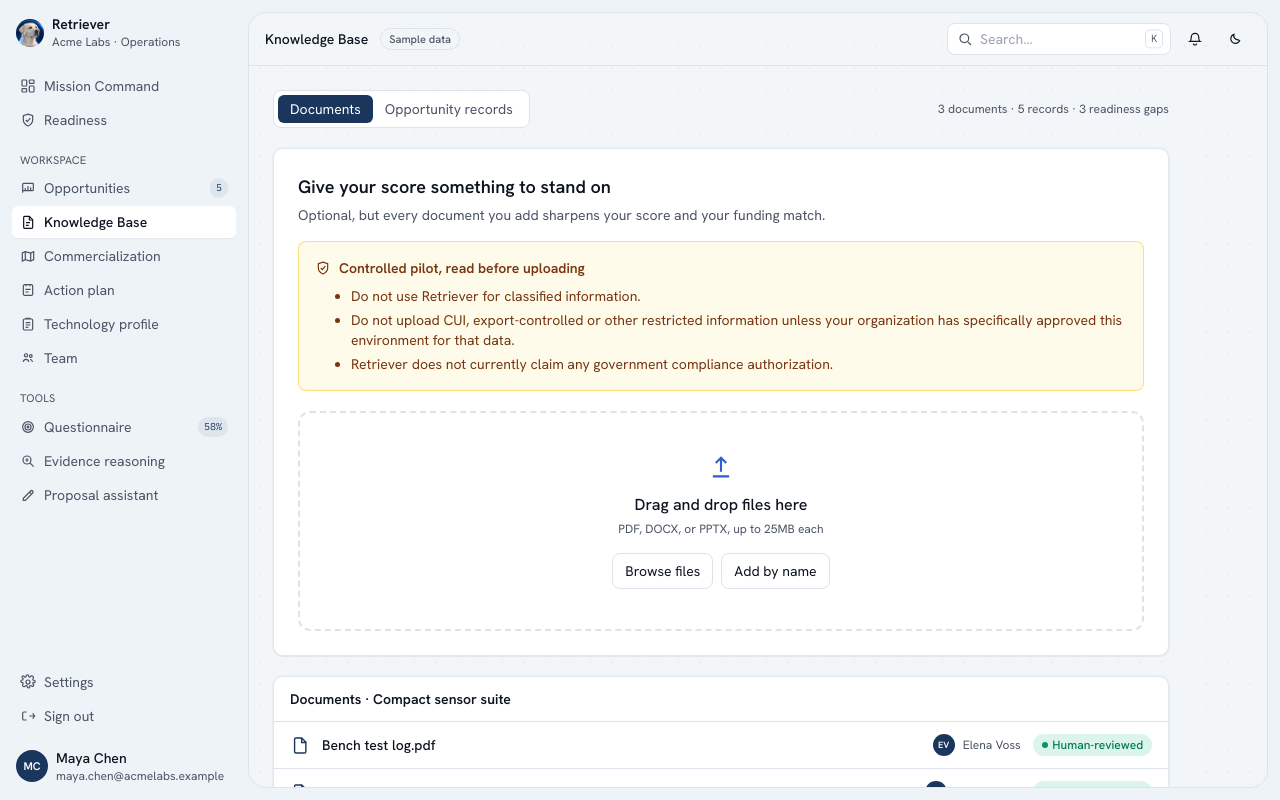
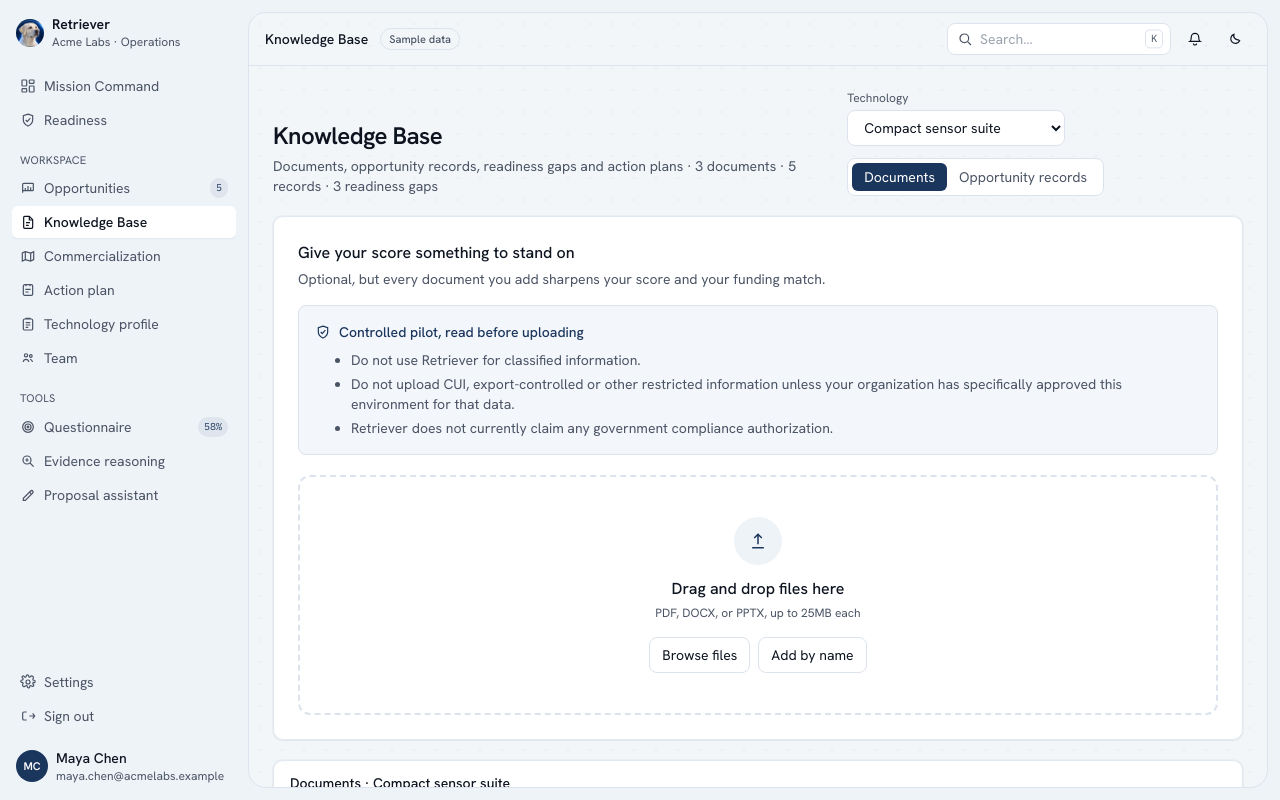
Before and after one commit to AbdulMoeez6/retriever-site, a React (Vite) app in the folder client/: page /app/knowledge-base in a window 1280 px wide. Built offline with nearby package versions, Linux system fonts and the light colour scheme.

Commit message:
style(workspace): restyle knowledge base, technology profile and team pages

```diff
--- a/client/src/pages/app/KnowledgeBase.jsx
+++ b/client/src/pages/app/KnowledgeBase.jsx
@@ -3,7 +3,8 @@ import { useNavigate } from "react-router-dom";
 import { useApp } from "../../lib/store.jsx";
 import { uid } from "../../lib/format.js";
 import Icon, { FileIcon } from "../../components/Icon.jsx";
-import { Avatar, ReviewChip, StatusChip, Tabs, btnSecondary, formatMoney } from "../../components/ui.jsx";
+import { Avatar, PageHeader, ReviewChip, StatusChip, Tabs, btnSecondary, formatMoney } from "../../components/ui.jsx";
+import TechSwitcher from "../../components/TechSwitcher.jsx";
 
 const NOTICE = [
   "Do not use Retriever for classified information.",
@@ -36,25 +37,25 @@ export default function KnowledgeBase() {
   const browse = () => { try { inputRef.current?.click(); } catch { patchUi({ modal: "upload" }); } };
 
   return (
-    <div className="flex max-w-4xl flex-col gap-5">
-      <div className="flex flex-wrap items-center justify-between gap-3">
+    <div className="flex flex-col gap-5">
+      <PageHeader title="Knowledge Base" sub={hasTech ? `Documents, opportunity records, readiness gaps and action plans · ${techDocs.length} documents · ${records.length} records · ${gapCount} readiness gaps` : "Documents, opportunity records, readiness gaps and action plans."}>
+        <TechSwitcher />
         <Tabs tabs={["Documents", "Opportunity records"]} value={ui.kbTab} onChange={(v) => patchUi({ kbTab: v })} />
-        {hasTech && <span className="text-xs text-muted dark:text-slate-400">{techDocs.length} documents · {records.length} records · {gapCount} readiness gaps</span>}
-      </div>
+      </PageHeader>
 
       {ui.kbTab === "Documents" ? (
         <>
           <section className="card p-6">
-            <h2 className="text-lg font-semibold">Give your score something to stand on</h2>
+            <h2 className="text-base font-medium">Give your score something to stand on</h2>
             <p className="mt-1 text-sm text-muted dark:text-slate-400">Optional, but every document you add sharpens your score and your funding match.</p>
-            <div className="mt-4 rounded-lg border border-amber-300/70 bg-amber-50 p-4 text-sm text-amber-900 dark:border-amber-500/30 dark:bg-amber-500/10 dark:text-amber-200">
-              <div className="flex items-center gap-2 font-semibold"><Icon name="shield" /> Controlled pilot, read before uploading</div>
-              <ul className="mt-2 list-disc space-y-1 pl-9">{NOTICE.map((n) => <li key={n}>{n}</li>)}</ul>
+            <div className="mt-4 rounded-lg border border-line bg-soft/70 p-4 text-sm dark:border-slate-700 dark:bg-white/5">
+              <div className="flex items-center gap-2 font-medium text-navy dark:text-slate-100"><Icon name="shield" /> Controlled pilot, read before uploading</div>
+              <ul className="mt-2 list-disc space-y-1 pl-9 text-muted dark:text-slate-400">{NOTICE.map((n) => <li key={n}>{n}</li>)}</ul>
             </div>
             <div onDragOver={(e) => { e.preventDefault(); setOver(true); }} onDragLeave={() => setOver(false)}
               onDrop={(e) => { e.preventDefault(); setOver(false); addFiles(e.dataTransfer?.files); }}
-              className={`mt-5 grid place-items-center rounded-xl border-2 border-dashed px-6 py-10 text-center transition-colors ${over ? "border-[#2F5BD3] bg-[#EEF2FC] dark:bg-white/5" : "border-line dark:border-slate-700"}`}>
-              <Icon name="upload" className="size-7 text-[#2F5BD3]" />
+              className={`group mt-5 grid place-items-center rounded-xl border-2 border-dashed px-6 py-10 text-center transition-all duration-300 ${over ? "scale-[1.01] border-navy/50 bg-navy/[.04] dark:bg-white/5" : "border-line hover:border-navy/30 hover:bg-soft/50 dark:border-slate-700"}`}>
+              <span className="grid size-12 place-items-center rounded-full bg-soft text-navy transition-transform duration-300 group-hover:-translate-y-1 dark:bg-white/10 dark:text-slate-200"><Icon name="upload" className="size-5" /></span>
               <div className="mt-3 font-medium">Drag and drop files here</div>
               <div className="mt-1 text-xs text-muted dark:text-slate-400">PDF, DOCX, or PPTX, up to 25MB each</div>
               <div className="mt-4 flex flex-wrap justify-center gap-2">
@@ -65,7 +66,7 @@ export default function KnowledgeBase() {
             </div>
           </section>
           <section className="card overflow-hidden">
-            <div className="border-b border-line px-4 py-3 text-sm font-semibold dark:border-slate-800">Documents{hasTech ? ` · ${techName(ui.techId)}` : ""}</div>
+            <div className="border-b border-line px-4 py-3 text-sm font-medium dark:border-slate-800">Documents{hasTech ? ` · ${techName(ui.techId)}` : ""}</div>
             {techDocs.length ? techDocs.map((d) => (
               <button type="button" key={d.id} onClick={() => patchUi({ drawer: { type: "doc", id: d.id } })}
                 className="row-hover grid w-full grid-cols-[auto_1fr_auto] items-center gap-3 border-b border-line px-4 py-3 text-left last:border-0 dark:border-slate-800 sm:grid-cols-[auto_1fr_auto_auto]">
@@ -79,7 +80,7 @@ export default function KnowledgeBase() {
         </>
       ) : (
         <section className="card overflow-hidden">
-          <div className="border-b border-line px-4 py-3 text-sm font-semibold dark:border-slate-800">Opportunity records</div>
+          <div className="border-b border-line px-4 py-3 text-sm font-medium dark:border-slate-800">Opportunity records</div>
           {records.length ? records.map((o) => (
             <button type="button" key={o.id} onClick={() => patchUi({ drawer: { type: "pipeline", id: o.id } })}
               className="row-hover flex w-full flex-wrap items-center gap-3 border-b border-line px-4 py-3 text-left last:border-0 dark:border-slate-800">
--- a/client/src/pages/app/Team.jsx
+++ b/client/src/pages/app/Team.jsx
@@ -1,7 +1,7 @@
 import { useApp } from "../../lib/store.jsx";
 import { ORG, ROLES } from "../../data/pilotData.js";
 import Icon from "../../components/Icon.jsx";
-import { Avatar, Chip, btnPrimary } from "../../components/ui.jsx";
+import { Avatar, Chip, PageHeader, btnPrimary } from "../../components/ui.jsx";
 
 export default function Team() {
   const { team, patchUi, patchData, toast } = useApp();
@@ -12,9 +12,10 @@ export default function Team() {
     toast(`Role updated to ${role} (demo)`);
   };
   return (
-    <div className="flex max-w-5xl flex-col gap-5">
-      <div className="flex flex-wrap items-center justify-between gap-3">
-        <div className="w-56">
+    <div className="flex flex-col gap-5">
+      <PageHeader title="Team" sub="People in the Acme Labs workspace, their roles and recent activity." />
+      <div className="card flex flex-wrap items-center justify-between gap-3 p-4">
+        <div className="w-64">
           <div className="flex justify-between text-xs text-muted dark:text-slate-400"><span>Seats</span><span className="font-mono">{used} of {ORG.seats} used</span></div>
           <div className="progress mt-1.5"><span style={{ width: `${(used / ORG.seats) * 100}%` }} /></div>
         </div>
@@ -23,10 +24,10 @@ export default function Team() {
       <div className="grid gap-5 lg:grid-cols-[1.4fr_1fr]">
         <div className="flex flex-col gap-5">
           <section className="card">
-            <h2 className="border-b border-line px-5 py-3 text-sm font-semibold dark:border-slate-800">Team members</h2>
+            <h2 className="border-b border-line px-5 py-3 text-sm font-medium dark:border-slate-800">Team members</h2>
             <ul>
               {team.members.map((m) => (
-                <li key={m.id} className="flex flex-wrap items-center gap-3 border-b border-line px-5 py-3 last:border-0 dark:border-slate-800">
+                <li key={m.id} className="row-hover flex flex-wrap items-center gap-3 border-b border-line px-5 py-3 last:border-0 dark:border-slate-800">
                   <Avatar name={m.name} size={34} />
                   <div className="min-w-0 flex-1"><div className="text-sm font-medium">{m.name}</div><div className="truncate text-xs text-muted dark:text-slate-400">{m.email}</div></div>
                   {m.role === "Owner" ? <Chip label="Owner" tone="navy" /> : (
@@ -43,7 +44,7 @@ export default function Team() {
             </ul>
           </section>
           <section className="card p-5">
-            <h2 className="text-sm font-semibold">Roles</h2>
+            <h2 className="text-sm font-medium">Roles</h2>
             <dl className="mt-2">
               {ROLES.map((r) => (
                 <div key={r.id} className="border-b border-line py-3 last:border-0 dark:border-slate-800">
@@ -55,12 +56,12 @@ export default function Team() {
           </section>
         </div>
         <section className="card h-fit p-5">
-          <h2 className="text-sm font-semibold">Activity</h2>
+          <h2 className="text-sm font-medium">Activity</h2>
           <p className="text-xs text-muted dark:text-slate-400">Recent actions across this workspace</p>
           <ul className="mt-3">
             {team.activity.map((a) => (
               <li key={a.id} className="flex gap-2 border-b border-line py-3 last:border-0 dark:border-slate-800">
-                <span className="mt-1.5 size-1.5 shrink-0 rounded-full bg-[#2F5BD3]" />
+                <span className="mt-1.5 size-1.5 shrink-0 rounded-full bg-navy/60" />
                 <div><div className="text-sm"><span className="font-medium">{a.who}</span> {a.what}</div><div className="text-xs text-muted dark:text-slate-400">{a.when}</div></div>
               </li>
             ))}
```
Also changed, not shown: client/src/pages/app/TechnologyProfile.jsx (+16 -11 lines).
